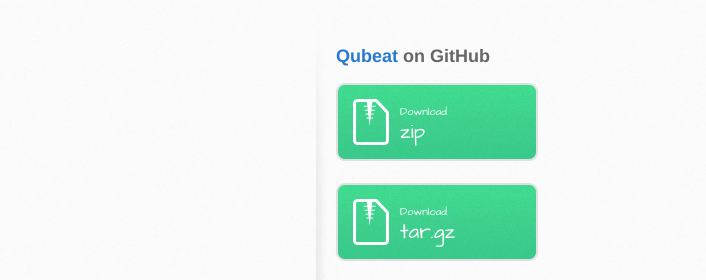
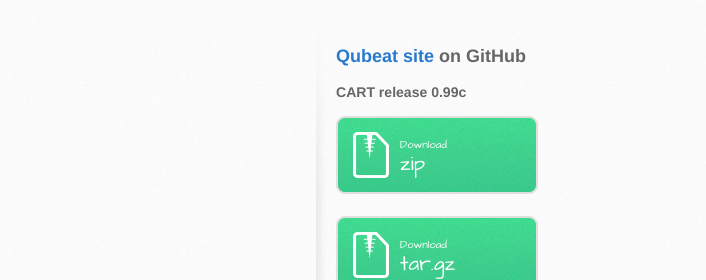
Before and after one commit to qubeat/CART, a plain HTML site: page index.html in a window 1280 px wide. Shown: the part 202-482 px from the top of the page, 574-1280 px from the left. Drawn offline with Linux system fonts and the light colour scheme.

Commit message:
index updated

```diff
--- a/index.html
+++ b/index.html
@@ -44,8 +44,9 @@ illustrates application of the program.</p>
 
         <aside id="sidebar">
 
-          <h2><a href="https://qubeat.github.io">Qubeat</a> on GitHub</h2>
+          <h2><a href="https://qubeat.github.io">Qubeat site</a> on GitHub</h2>
 
+          <h3>CART release 0.99c</h3>
           <p>
           <a href="https://github.com/qubeat/CART/archive/v0.99c.zip" class="button"><small>Download</small> zip</a>
           <a href="https://github.com/qubeat/CART/archive/v0.99c.tar.gz" class="button"><small>Download</small> tar.gz</a>
```
